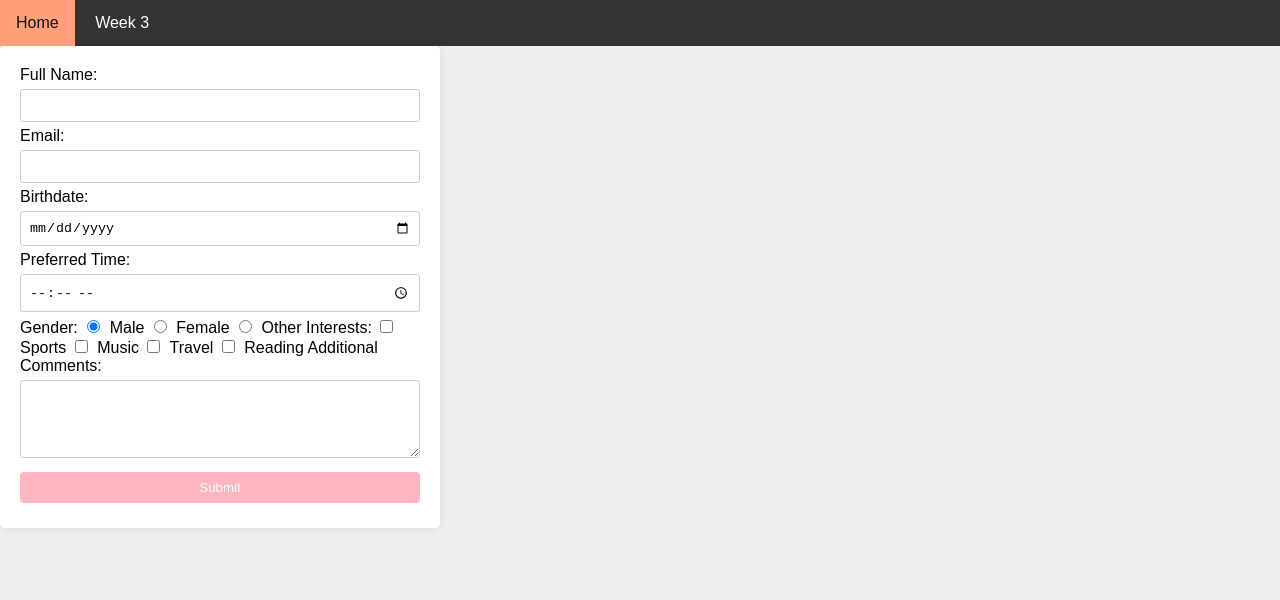
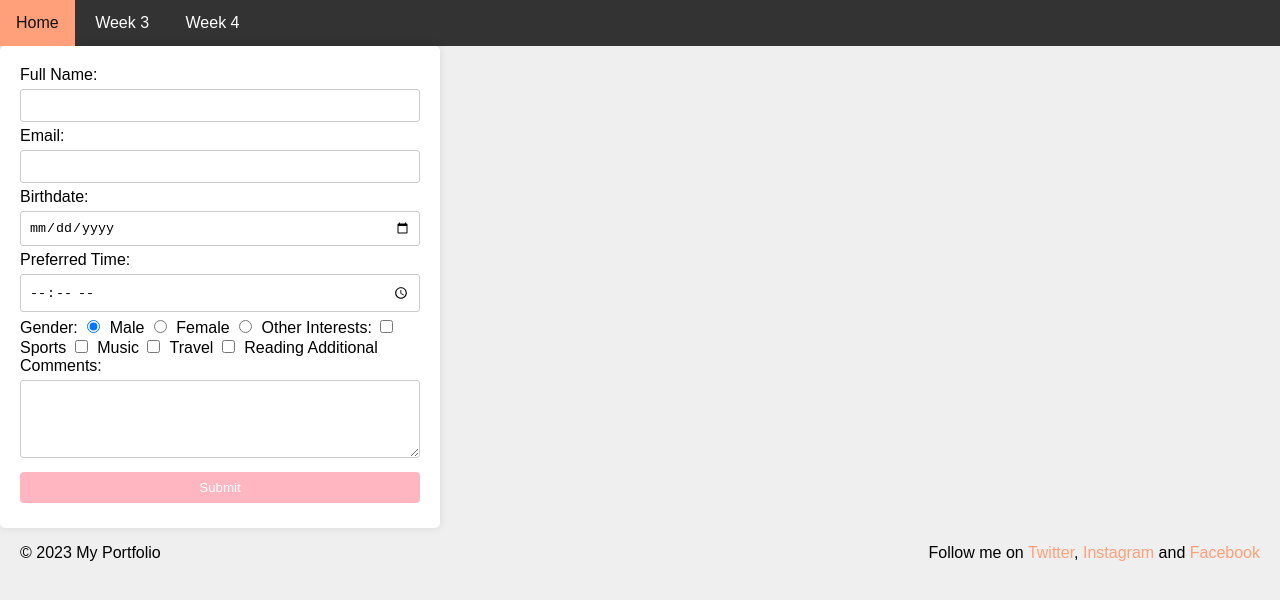
Before and after one commit to xuewenya/MyDevBlog, a plain HTML site: page week03.html in a window 1280 px wide. Drawn offline with Linux system fonts and the light colour scheme.

Commit message:
add week04 in nav

```diff
--- a/week03.html
+++ b/week03.html
@@ -11,6 +11,7 @@
         <ul>
           <li><a href="index.html">Home</a></li>
           <li><a href="week03.html">Week 3</a></li>
+          <li><a href="week04.html">Week 4</a></li>
         </ul>
       </nav>
 
@@ -51,5 +52,15 @@
 
         <input type="submit" value="Submit">
     </form>
+    <footer>
+        <div>
+          <p>&copy; 2023 My Portfolio</p>
+        </div>
+
+        <div>
+          <p>Follow me on <a href="#">Twitter</a>, <a href="#">Instagram</a> and <a href="#">Facebook</a></p>
+        </div>
+
+      </footer>
 </body>
 </html>
```
Also changed, not shown: index.html (+5 -4 lines).
